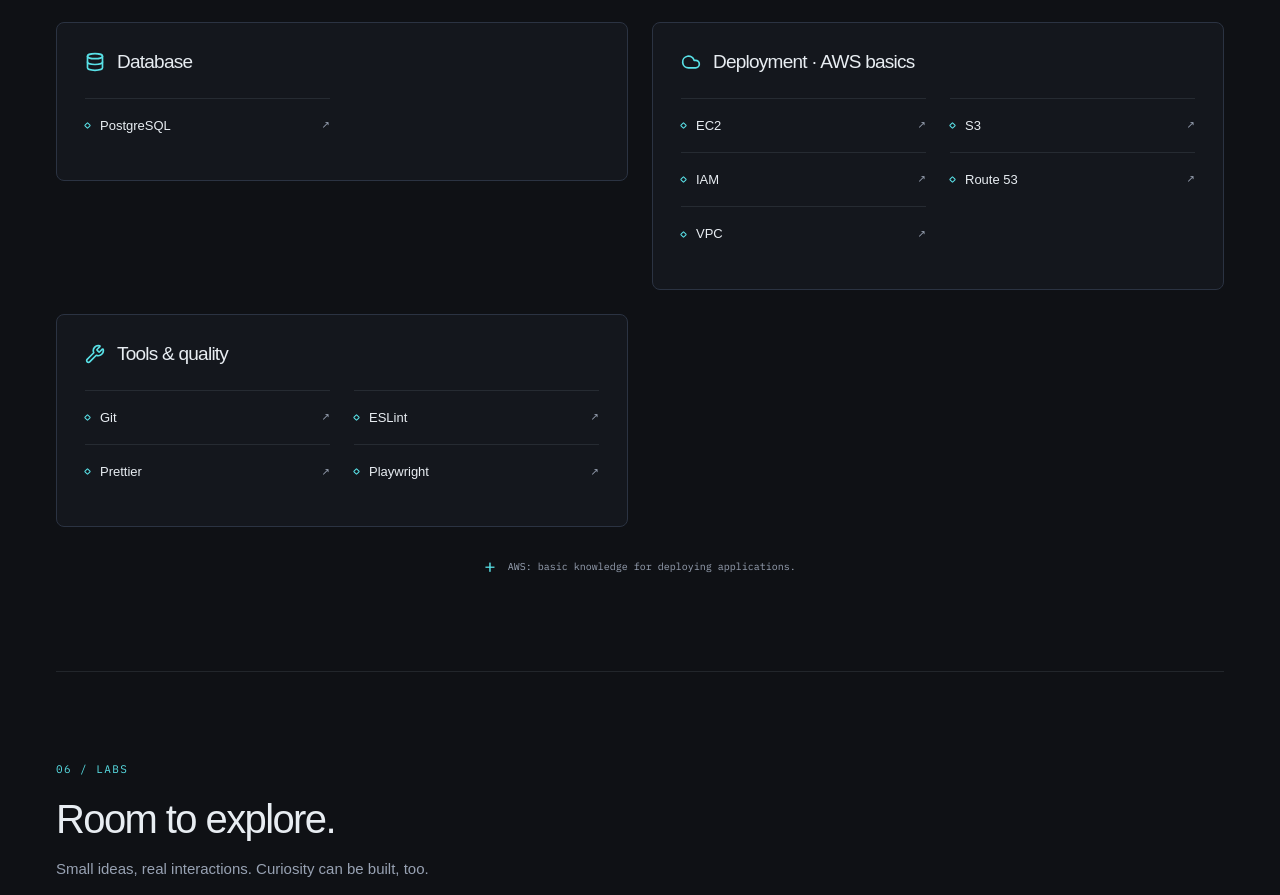
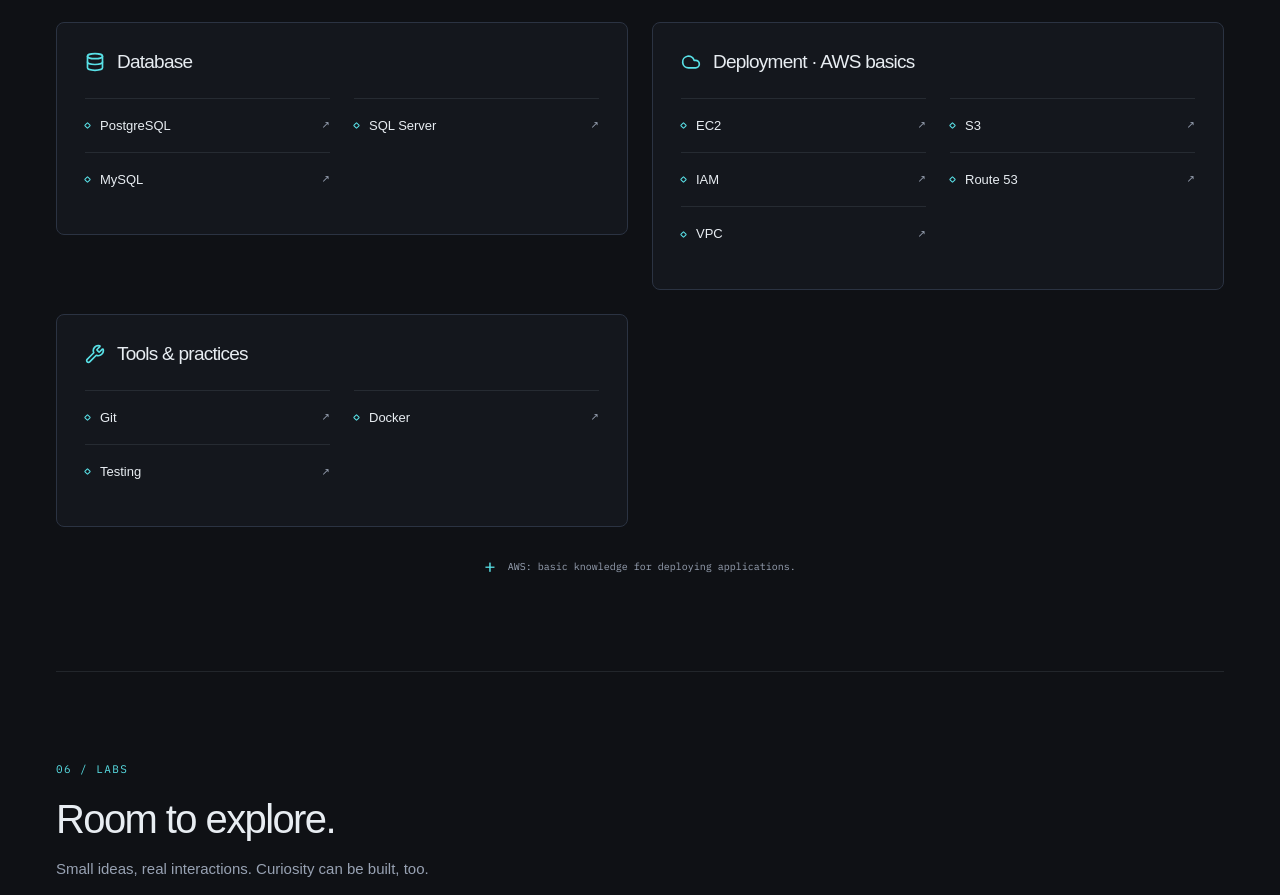
Before and after one commit to jeampieer/portfolio, a Next.js app: page /en in a window 1280 px wide. Shown: the part 4977-5872 px from the top of the page. Built offline with nearby package versions, Linux system fonts and the light colour scheme; no server answers.

Commit message:
feat: actualizar bases de datos y herramientas del stack

```diff
--- a/src/features/portfolio/data/portfolio.ts
+++ b/src/features/portfolio/data/portfolio.ts
@@ -220,7 +220,7 @@
     {
         id: "database",
         label: { es: "Base de datos", en: "Database" },
-        items: ["PostgreSQL"],
+        items: ["PostgreSQL", "SQL Server", "MySQL"],
     },
     {
         id: "cloud",
@@ -234,7 +234,7 @@
     },
     {
         id: "tools",
-        label: { es: "Herramientas y calidad", en: "Tools & quality" },
-        items: ["Git", "ESLint", "Prettier", "Playwright"],
+        label: { es: "Herramientas y prácticas", en: "Tools & practices" },
+        items: ["Git", "Docker", "Testing"],
     },
 ];
```
Also changed, not shown: 2 other files (tests, documents, lock files or other folders).
